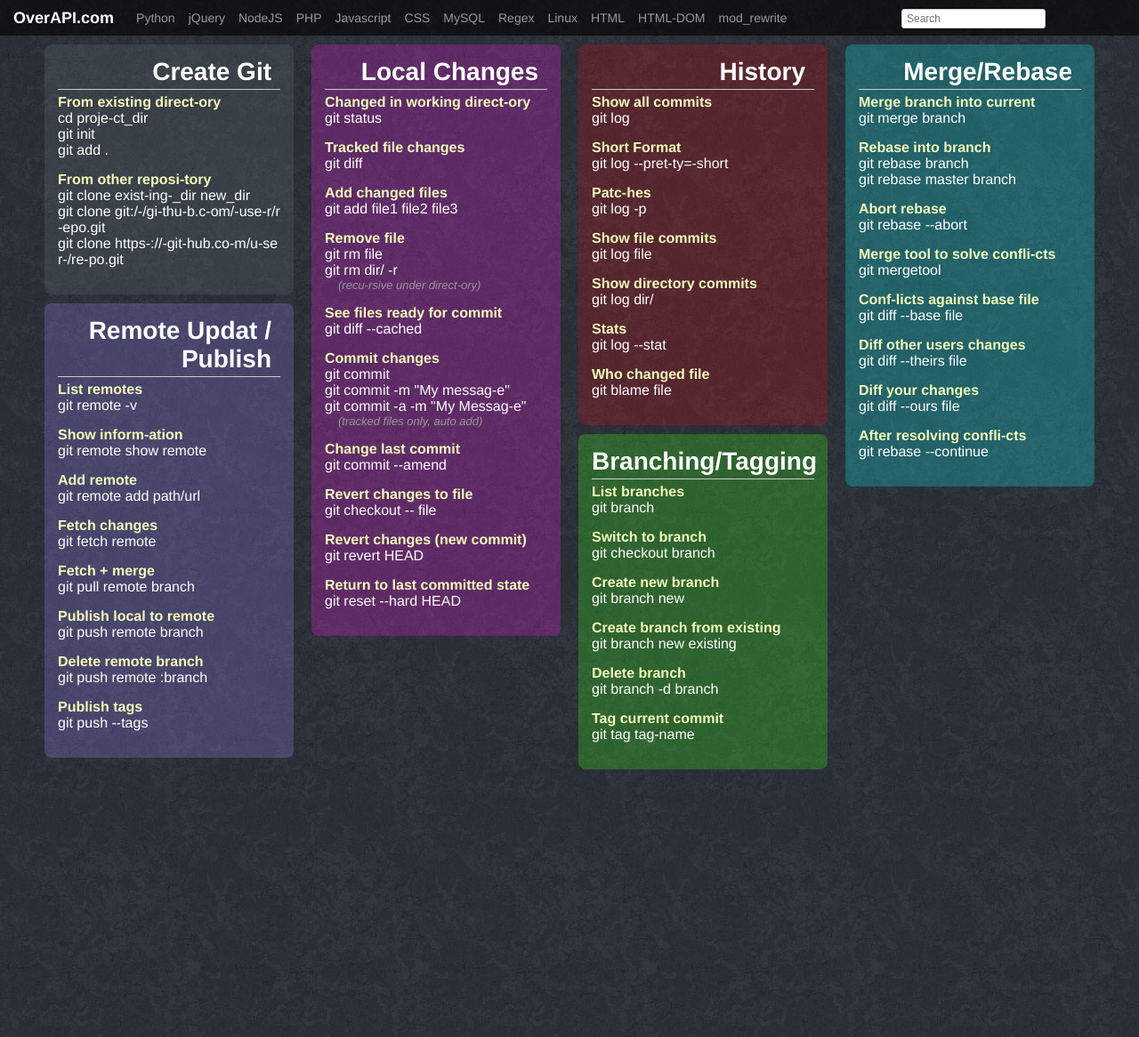
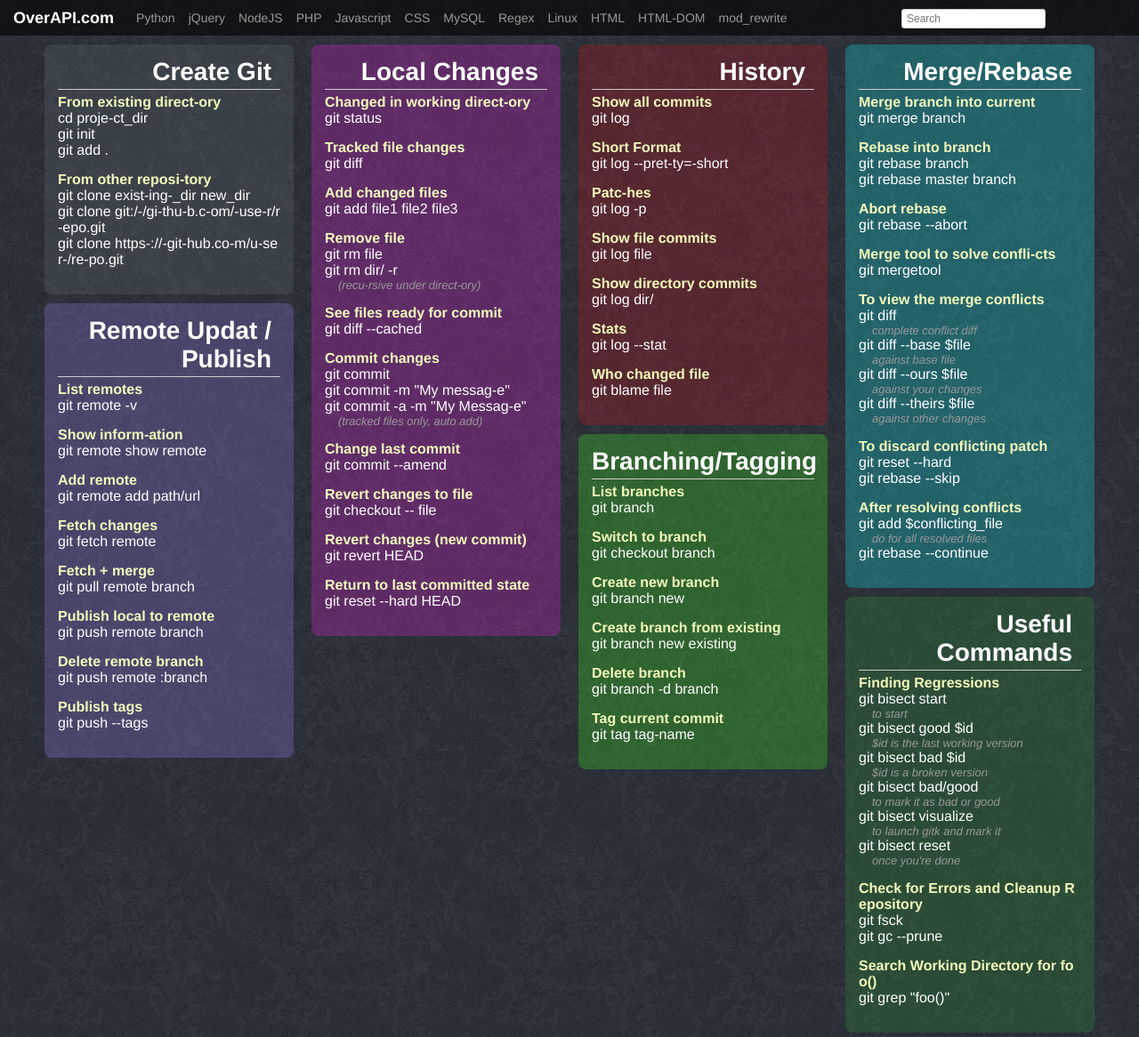
Before and after one commit to code9media/overthecs.github.io, a Jekyll site: the page built from git.html, in a window 1280 px wide and 1166 px high. Shown: the whole window at 89% size. Built offline with Jekyll 4.4.1, drawn with Linux system fonts in a browser that asks for light colours; Markdown is read by kramdown in place of the engine named in the settings.

Commit message:
git cheat sheet fix

```diff
--- a/git.html
+++ b/git.html
@@ -175,26 +175,30 @@ title:     Git Cheat Sheet
             </ul>
         </div>
         <div class="board-card">
-            <h3 class="board-card-title">Conf-licts against base file</h3>
+            <h3 class="board-card-title">To view the merge conflicts</h3>
             <ul>
-                <li>git diff --base file</li>
+                <li>git diff</li>
+                <li class="tip">complete conflict diff</li>
+                <li>git diff --base $file</li>
+                <li class="tip">against base file</li>
+                <li>git diff --ours $file</li>
+                <li class="tip">against your changes</li>
+                <li>git diff --theirs $file</li>
+                <li class="tip">against other changes</li>
             </ul>
         </div>
         <div class="board-card">
-            <h3 class="board-card-title">Diff other users changes</h3>
+            <h3 class="board-card-title">To discard conflicting patch</h3>
             <ul>
-                <li>git diff --theirs file</li>
+                <li>git reset --hard</li>
+                <li>git rebase --skip</li>
             </ul>
         </div>
         <div class="board-card">
-            <h3 class="board-card-title">Diff your changes</h3>
+            <h3 class="board-card-title">After resolving conflicts</h3>
             <ul>
-                <li>git diff --ours file</li>
-            </ul>
-        </div>
-        <div class="board-card">
-            <h3 class="board-card-title">After resolving confli-cts</h3>
-            <ul>
+                <li>git add $conflicting_file</li>
+                <li class="tip">do for all resolved files</li>
                 <li>git rebase --continue</li>
             </ul>
         </div>
@@ -291,4 +295,38 @@ title:     Git Cheat Sheet
             </ul>
         </div>
     </div>
+
+    <div class="board">
+        <h2 class="board-title">Useful Commands</h2>
+        <div class="board-card">
+            <h3 class="board-card-title">Finding Regressions</h3>
+            <ul>
+                <li>git bisect start</li>
+                <li class="tip">to start</li>
+                <li>git bisect good $id</li>
+                <li class="tip">$id is the last working version</li>
+                <li>git bisect bad $id</li>
+                <li class="tip">$id is a broken version</li>
+                <li>git bisect bad/good</li>
+                <li class="tip">to mark it as bad or good</li>
+                <li>git bisect visualize</li>
+                <li class="tip">to launch gitk and mark it</li>
+                <li>git bisect reset</li>
+                <li class="tip">once you're done</li>
+            </ul>
+        </div>
+        <div class="board-card">
+            <h3 class="board-card-title">Check for Errors and Cleanup Repository</h3>
+            <ul>
+                <li>git fsck</li>
+                <li>git gc --prune</li>
+            </ul>
+        </div>
+        <div class="board-card">
+            <h3 class="board-card-title">Search Working Directory for foo()</h3>
+            <ul>
+                <li>git grep "foo()"</li>
+            </ul>
+        </div>
+    </div>
 </div>
```
